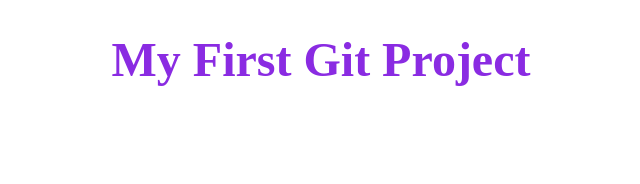
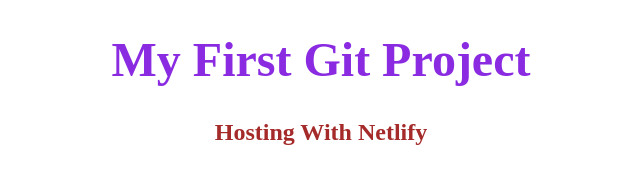
Before and after one commit to GinevraGE/MyNewProject, a plain HTML site: page index.html in a window 1280 px wide. Shown: the whole page, without its empty margins (319-959 px from the left). Drawn offline with Linux system fonts and the light colour scheme.

Commit message:
added h2 content and style.

```diff
--- a/index.html
+++ b/index.html
@@ -9,6 +9,7 @@
   </head>
   <body>
     <h1>My First Git Project</h1>
+    <h2>Hosting With Netlify</h2>
     <script src="src/index.js"></script>
   </body>
 </html>
--- a/src/styles.css
+++ b/src/styles.css
@@ -3,3 +3,9 @@
   text-align: center;
   font-size: 48px;
 }
+
+h2 {
+  color: brown;
+  text-align: center;
+  font-size: 24px;
+}
```
